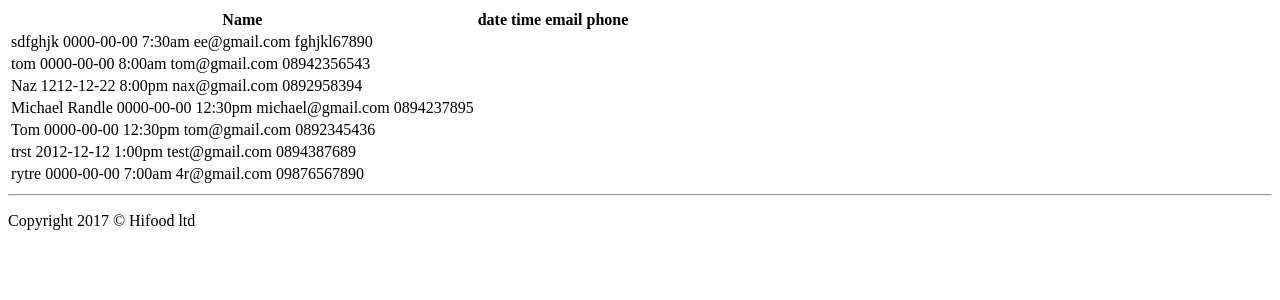
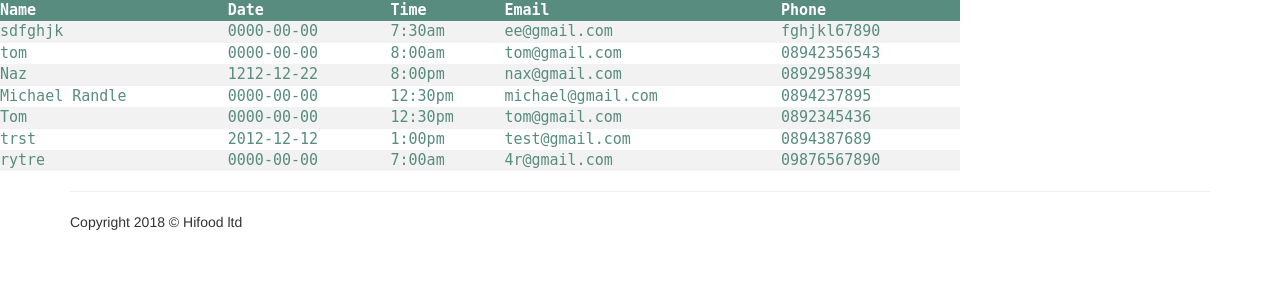
Before and after one commit to TurboNS/hifood, a PHP site: page /bookingdetails.php in a window 1280 px wide. Shown: the top 300 px of the page. Run offline with PHP 8.4, Linux system fonts and the light colour scheme; data comes from the database, SQL or seed files in the repository; some libraries are stand-ins or nearby versions.

Commit message:
Update bookingdetails.php

```diff
--- a/bookingdetails.php
+++ b/bookingdetails.php
@@ -3,110 +3,80 @@
 <!DOCTYPE html>
 <html lang="en">
 <head>
+<title>Booking Details</title>
+
   <meta charset="utf-8">
-    <meta http-equiv="X-UA-Compatible" content="IE=edge">
   <meta name="viewport" content="width=device-width, initial-scale=1">
+  <link rel="stylesheet" href="https://maxcdn.bootstrapcdn.com/bootstrap/3.3.7/css/bootstrap.min.css">
+  <script src="https://ajax.googleapis.com/ajax/libs/jquery/3.3.1/jquery.min.js"></script>
+  <script src="https://maxcdn.bootstrapcdn.com/bootstrap/3.3.7/js/bootstrap.min.js"></script>
 
-    <meta name="description" content="">
-    <meta name="author" content="">
-
-    <meta  name="viewport"content="initial-scale=1.0">
-    <script src="https://ajax.googleapis.com/ajax/libs/jquery/3.2.1/jquery.min.js"></script>
-
-    <script src="https://maps.googleapis.com/maps/api/js?libraries=places&sensor=false"></script>
-    <style>
-
-    <title>HiFood Order</title>
-
-    <!-- Bootstrap core CSS -->
-    <link href="css/bootstrap.min.css" rel="stylesheet">
-
-    <!-- IE10 viewport hack for Surface/desktop Windows 8 bug -->
-    <link href="../../assets/css/ie10-viewport-bug-workaround.css" rel="stylesheet">
-
-    <!-- Custom styles for this template -->
-    <link href="starter-template.css" rel="stylesheet">
-
-    <script src="../../assets/js/ie-emulation-modes-warning.js"></script>
 
     <style>
-    body {
-
-
-        #map-canvas{
-            height:100%;
+          table {
+          border-collapse: collapse;
+          width: 75%;
+          color: #588c7e;
+          font-family: monospace;
+          font-size: 15px;
+          text-align: left;
                 }
-
-        html,body{
-            height:500px;
-            margin:0;
-            padding:0;
+          th {
+          background-color: #588c7e;
+          color: white;
              }
+          tr:nth-child(even) {background-color: #f2f2f2}
     </style>
    </head>
   <body>
+        <table>
+         <tr>
+           <th>Name</th>
+           <th>Date</th>
+           <th>Time</th>
+           <th>Email</th>
+           <th>Phone</th>
+         </tr>
 
   <?php
-$servername = "173.194.109.118";
-$username = "turbo";
-$password = "turbo";
-$dbname = "database";
 
-// Create connection
-$conn = new mysqli($servername, $username, $password, $dbname);
+  $conn = mysqli_connect("173.194.109.118", "turbo", "turbo", "database");
   // Check connection
   if ($conn->connect_error) {
    die("Connection failed: " . $conn->connect_error);
   }
-
   $sql = "SELECT id, name, date, time, email, phone FROM tablebook";
   $result = $conn->query($sql);
-
-
   if ($result->num_rows > 0) {
-    echo "<table>
-          <tr>
-          <th>Name</th>
-          <th>date</th>
-          <th>time</th>
-          <th>email</th>
-          <th>phone</th>
-          </tr>";
    // output data of each row
    while($row = $result->fetch_assoc()) {
    echo "<tr>
-              <td>
-              " . $row["name"]. "
-              " . $row["date"]. "
-              " . $row["time"]. "
-              " . $row["email"]. "
-              " . $row["phone"]. "
-              </td>
-              </tr>";
-
+         <td>" . $row["name"]. "</td>
+         <td>" . $row["date"]. "</td>
+         <td>" . $row["time"]. "</td>
+         <td>" . $row["email"]. "</td>
+         <td>" . $row["phone"]. "</td></tr>";
    }
    echo "</table>";
-} else {
-    echo "0 results";
-}
-
+   } else { echo "0 results"; }
    $conn->close();
    ?>
+   </table>
 
 
 
+  <!--footer-->
+  <footer>
+     <div class="container">
+     <hr>
 
-
-  <div class="container"> <!--footer-->
-    <hr>
-  <footer>
      <div class="row">
      <div class="col-lg-12">
-        <p>Copyright 2017 &copy; Hifood ltd </p>
+        <p>Copyright 2018 &copy; Hifood ltd </p>
      </div>
      </div>
   </footer>
-  </div><!--Footer-->
+
     <!-- Bootstrap core JavaScript
     ================================================== -->
     <!-- Placed at the end of the document so the pages load faster -->
```
Lines whose indentation alone changed are shown as unchanged.
